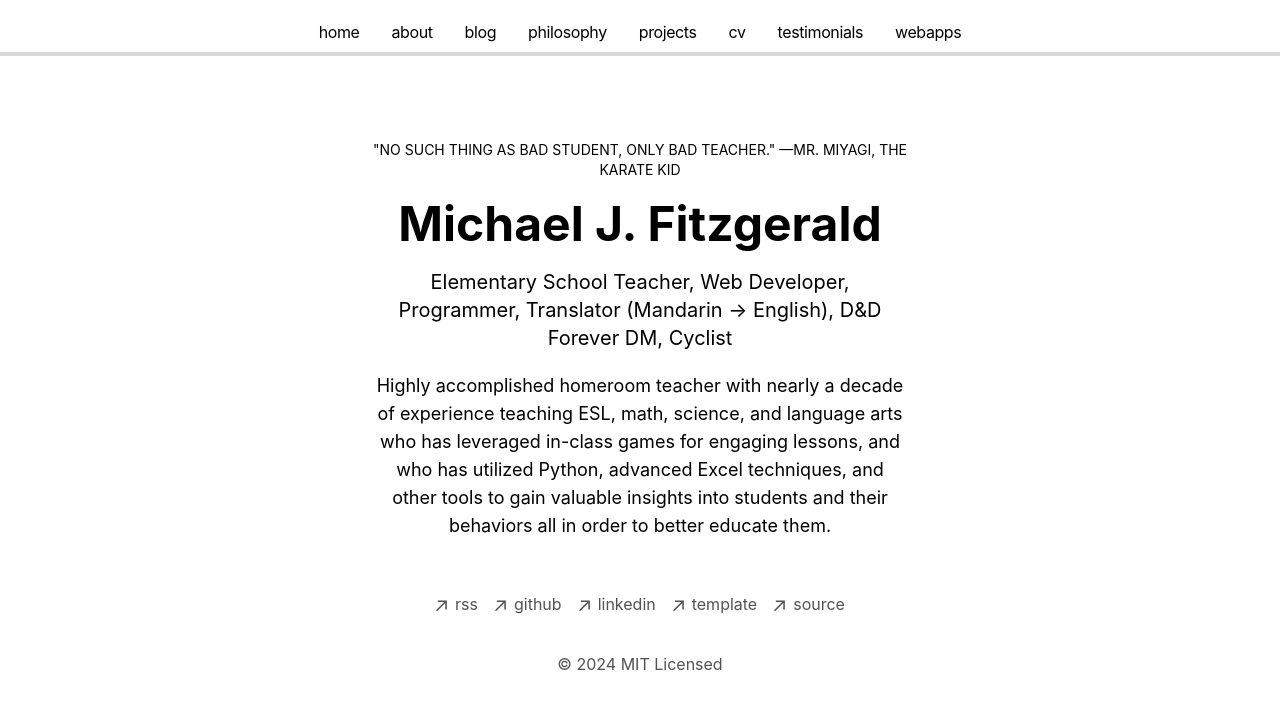
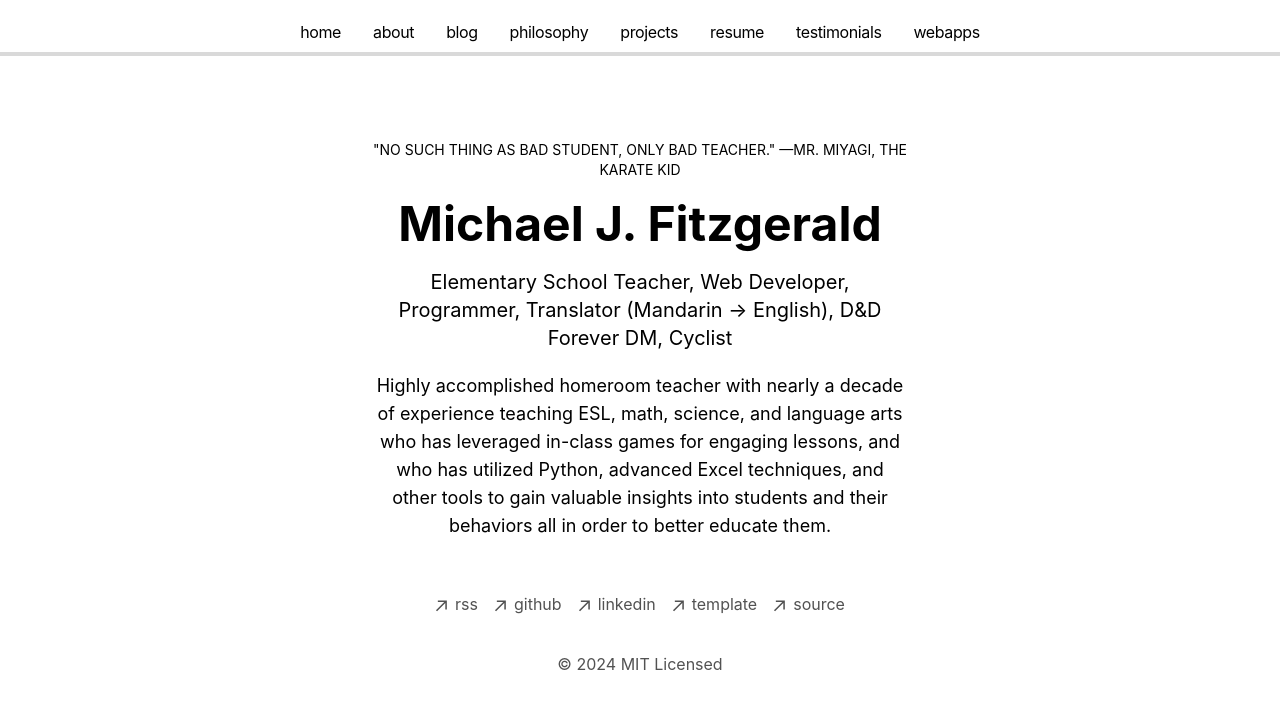
Before and after one commit to mjf1406/portfolio-nextjs, a Next.js app: page / in a window 1280 px wide. Shown: the top 708 px of the page. Built offline with nearby package versions, Linux system fonts and the light colour scheme.

Commit message:
changed cv to resume

```diff
--- a/components/nav.tsx
+++ b/components/nav.tsx
@@ -22,7 +22,7 @@ const navItems = {
         name: "projects",
     },
     "/resume": {
-        name: "cv",
+        name: "resume",
     },
     "/testimonials": {
         name: "testimonials",
```
